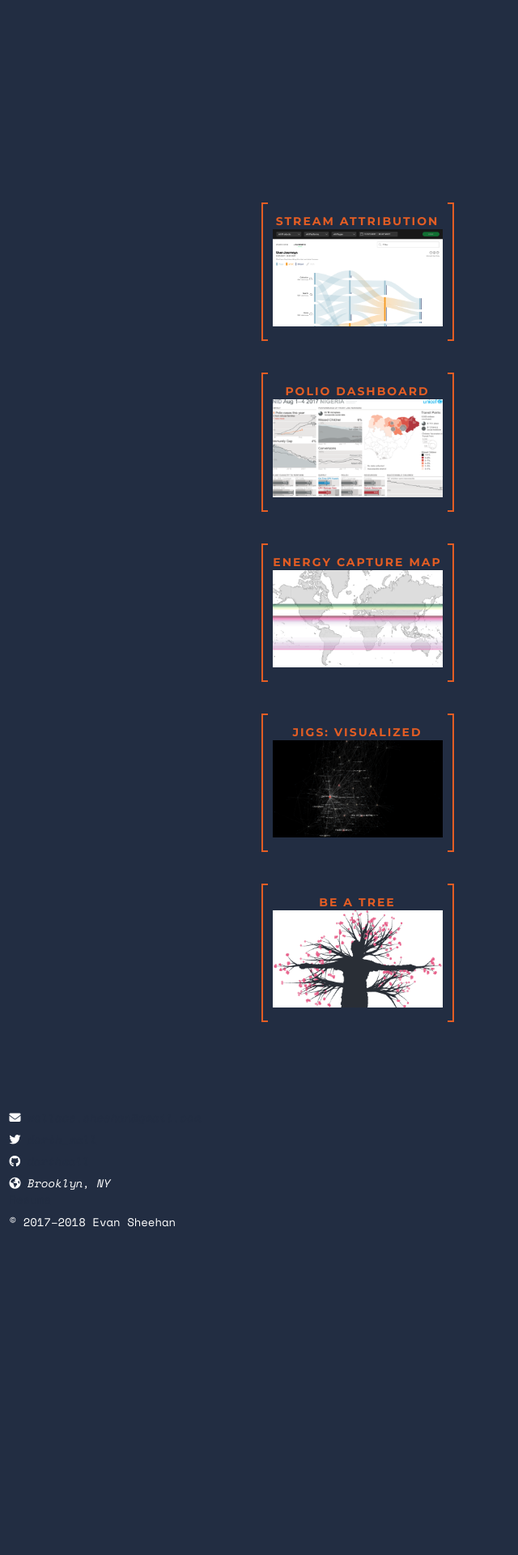
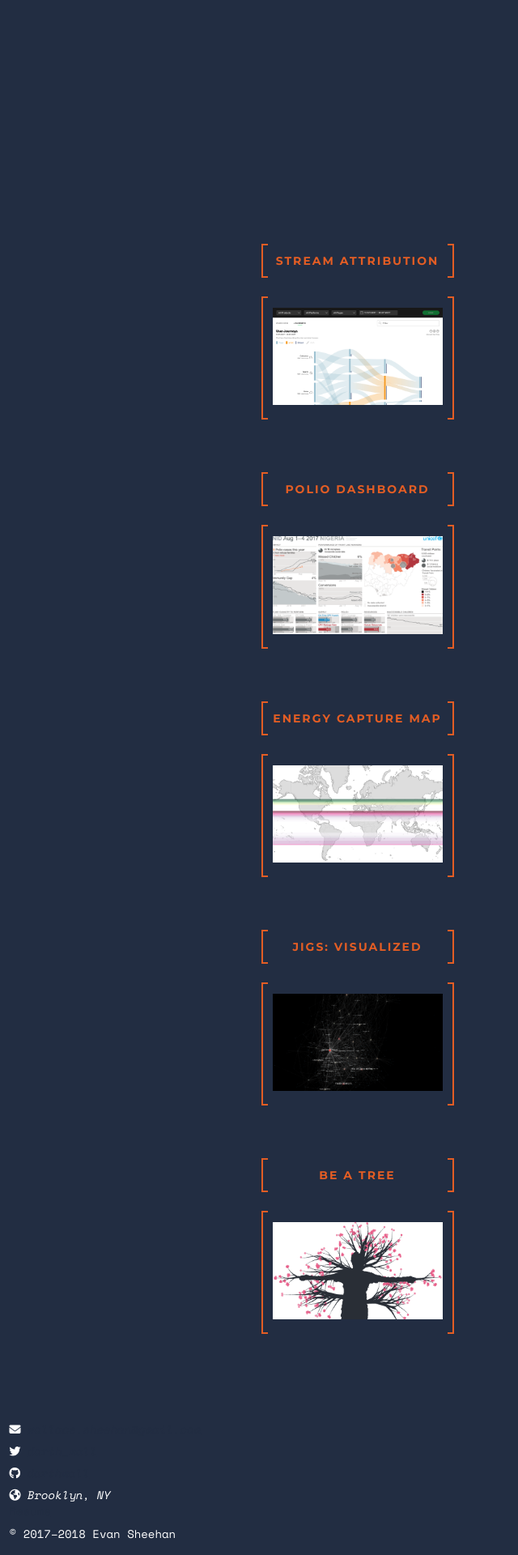
Before and after one commit to darthmall/darthmall.github.io, a Jekyll site: the page built from index.html, in a window 1280 px wide. Shown: the part 664-2584 px from the top of the page at 81% size, without its empty margins (0-640 px from the left). Built offline with Jekyll 4.4.1, drawn with Linux system fonts in a browser that asks for light colours; nearby versions of some CDN libraries; before the commit the page ends 2205 px from its top, so only the background shows below that.

Commit message:
Place each project in an <article> tag in the project list
Using <article> tags to denote individual projects in the project list
and placing the project title inside an <h1> has the effect of creating
(I think) a more correct semantic markup and also creates an acceptable
visual hierarchy when there's no CSS because the browser displays the
nested <h1>s smaller than the page <h1>.

```diff
--- a/index.html
+++ b/index.html
@@ -3,15 +3,19 @@
 classes: home
 ---
 
+{% assign projects = site.projects | sort: 'order' | reverse %}
+
 <nav>
-  {% assign projects = site.projects | sort: 'order' | reverse %}
   {% for project in projects %}
     {% if project.hidden != true %}
-      <a href="{{ project.url }}">
-        <p>{{ project.title }}</p>
+      <article>
+        <h1><a href="{{ project.url }}">{{ project.title }}</a></h1>
+
         {% capture thumbnail %}assets/img/{{ project.thumbnail }}{% endcapture %}
-        <img src="{{ thumbnail | relative_url }}" alt="{{ project.title }}: {{ project.abstract }}">
-      </a>
+        <a href="{{ project.url }}">
+          <img src="{{ thumbnail | relative_url }}" alt="{{ project.title }}: {{ project.abstract }}">
+        </a>
+      </article>
     {% endif %}
   {% endfor %}
 </nav>
```
